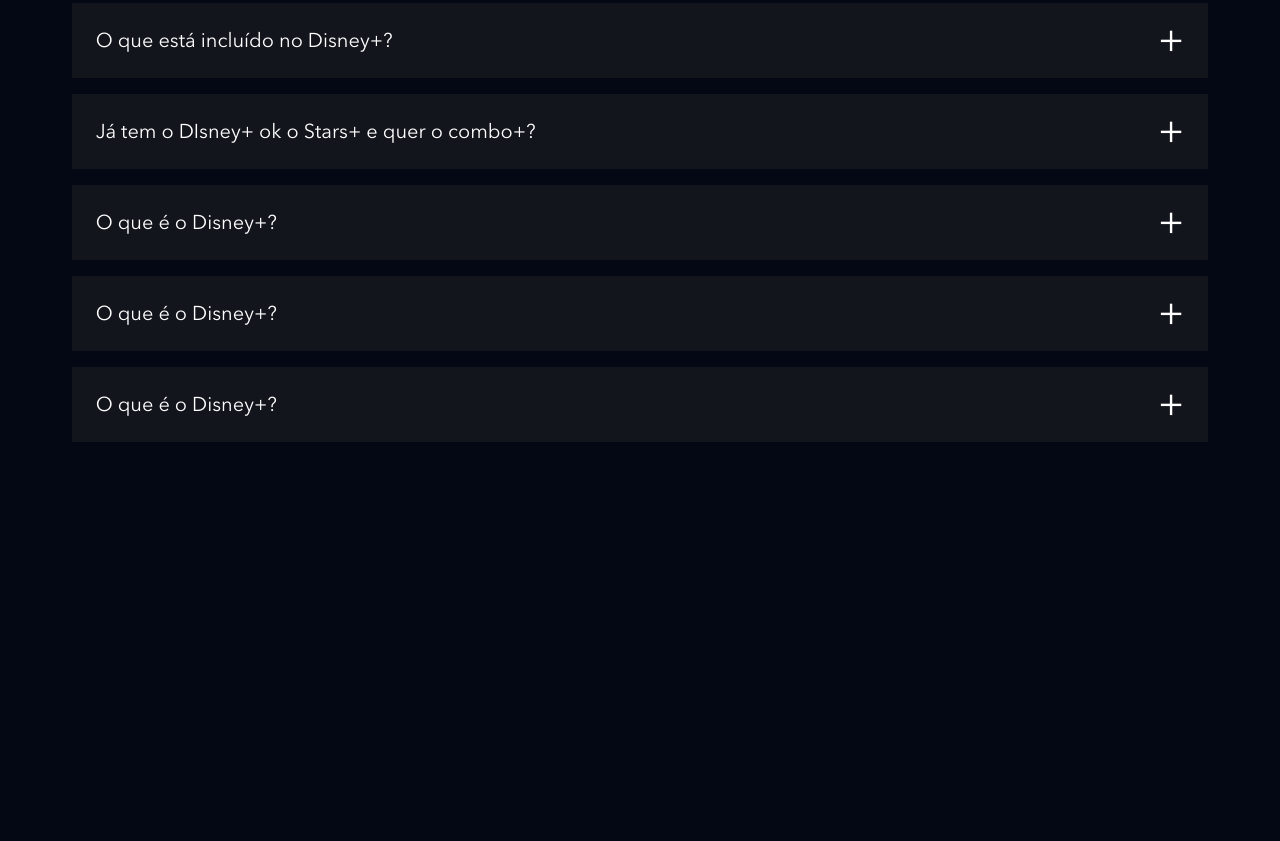
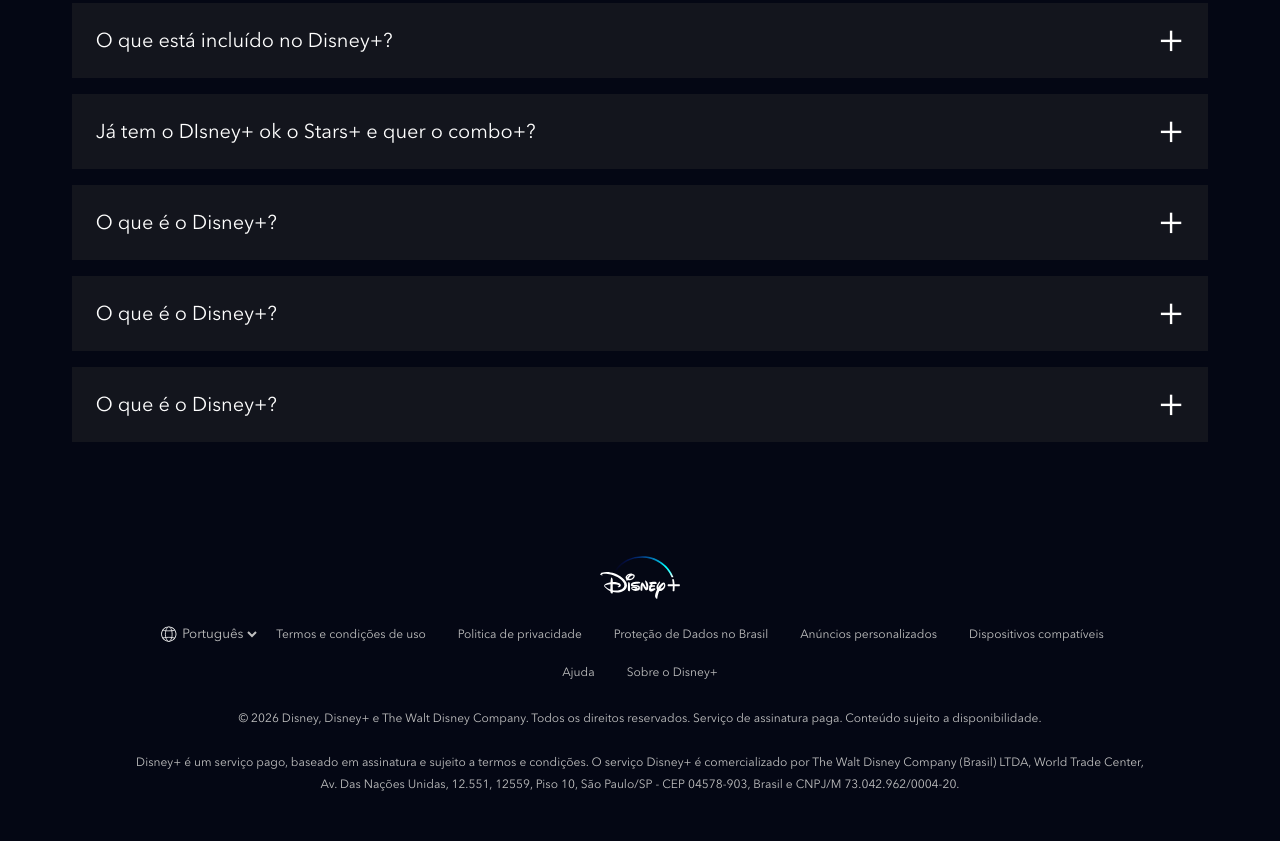
Before and after one commit to LorranFranklin/CLONE-DISNEY, a website: page index.html in a window 1280 px wide. Shown: the part 4533-5374 px from the top of the page. Before the commit the page ends 5063 px from the top, so only its background shows below. Drawn offline with nearby package versions, Linux system fonts and the light colour scheme; files that its build step writes are made by us from their sources; files whose address does not match are found by name.

Commit message:
criando e estilizando o footer

```diff
--- a/index.html
+++ b/index.html
@@ -387,6 +387,61 @@
         </li>
       </ul>
     </section>
+     <footer class="footer">
+      <div class="footer__container">
+        <img
+          class="footer__logo"
+          src="./dist/images/disneyplus.svg"
+          alt="Disney+"
+        />
+        <ul class="footer__links">
+          <li class="footer__links__item">
+            <div class="language-selector">
+              <img src="./dist/images/icones/globe.svg" alt="Globo do mundo" />
+              <select>
+                <option selected>Português</option>
+                <option>English</option>
+              </select>
+            </div>
+          </li>
+
+          <li class="footer__links__item">
+            <a href="#" class="text--small">Termos e condições de uso</a>
+          </li>
+          <li class="footer__links__item">
+            <a href="#" class="text--small">Politica de privacidade</a>
+          </li>
+          <li class="footer__links__item">
+            <a href="#" class="text--small">Proteção de Dados no Brasil</a>
+          </li>
+          <li class="footer__links__item">
+            <a href="#" class="text--small">Anúncios personalizados</a>
+          </li>
+          <li class="footer__links__item">
+            <a href="#" class="text--small">Dispositivos compatíveis</a>
+          </li>
+          <li class="footer__links__item">
+            <a href="#" class="text--small">Ajuda</a>
+          </li>
+          <li class="footer__links__item">
+            <a href="#" class="text--small">Sobre o Disney+</a>
+          </li>
+        </ul>
+        <p class="text--small">
+          &copy; 2026 Disney, Disney+ e The Walt Disney Company. Todos os
+          direitos reservados. Serviço de assinatura paga. Conteúdo sujeito a
+          disponibilidade.
+        </p>
+        <br />
+        <p class="text--small">
+          Disney+ é um serviço pago, baseado em assinatura e sujeito a termos e
+          condições. O serviço Disney+ é comercializado por The Walt Disney
+          Company (Brasil) LTDA, World Trade Center, Av. Das Nações Unidas,
+          12.551, 12559, Piso 10, São Paulo/SP - CEP 04578-903, Brasil e CNPJ/M
+          73.042.962/0004-20.
+        </p>
+      </div>
+    </footer>
 
     <script src="./src/main.js"></script>
   </body>
--- /dev/null
+++ b/src/styles/_footer.scss
@@ -0,0 +1,66 @@
+@use 'variaveis';
+
+.footer {
+  padding: 26px 8px;
+
+  &__container {
+    max-width: 1024px;
+    width: 100%;
+    margin: 0 auto;
+    text-align: center;
+    padding-bottom: 20px;
+  }
+
+  &__logo {
+    width: 80px;
+    margin: 0 auto 10px;
+  }
+
+  &__links {
+    margin-bottom: 16px;
+    display: flex;
+    align-items: center;
+    flex-wrap: wrap;
+    justify-content: center;
+
+    &__item {
+      display: inline-block;
+      a {
+        display: block;
+        text-decoration: none;
+        padding: 8px 16px;
+
+        &:hover {
+          color: variaveis.$corTextoSecundario;
+        }
+
+        p {
+          margin-bottom: 16px;
+        }
+      }
+    }
+  }
+}
+
+.language-selector {
+  display: flex;
+  align-items: center;
+  img {
+    width: 18px;
+    height: 18px;
+  }
+
+  select {
+    border: none;
+    background-color: transparent;
+    color: variaveis.$corTextoPrincipal;
+
+    &:hover {
+      color: variaveis.$corTextoSecundario;
+    }
+
+    option {
+      background-color: variaveis.$corDeFundo;
+    }
+  }
+}
--- a/src/styles/main.scss
+++ b/src/styles/main.scss
@@ -4,6 +4,7 @@
 @use 'plans';
 @use 'available-devices';
 @use 'faq';
+@use 'footer';
 
 @font-face {
   font-family: Avenir;
```
